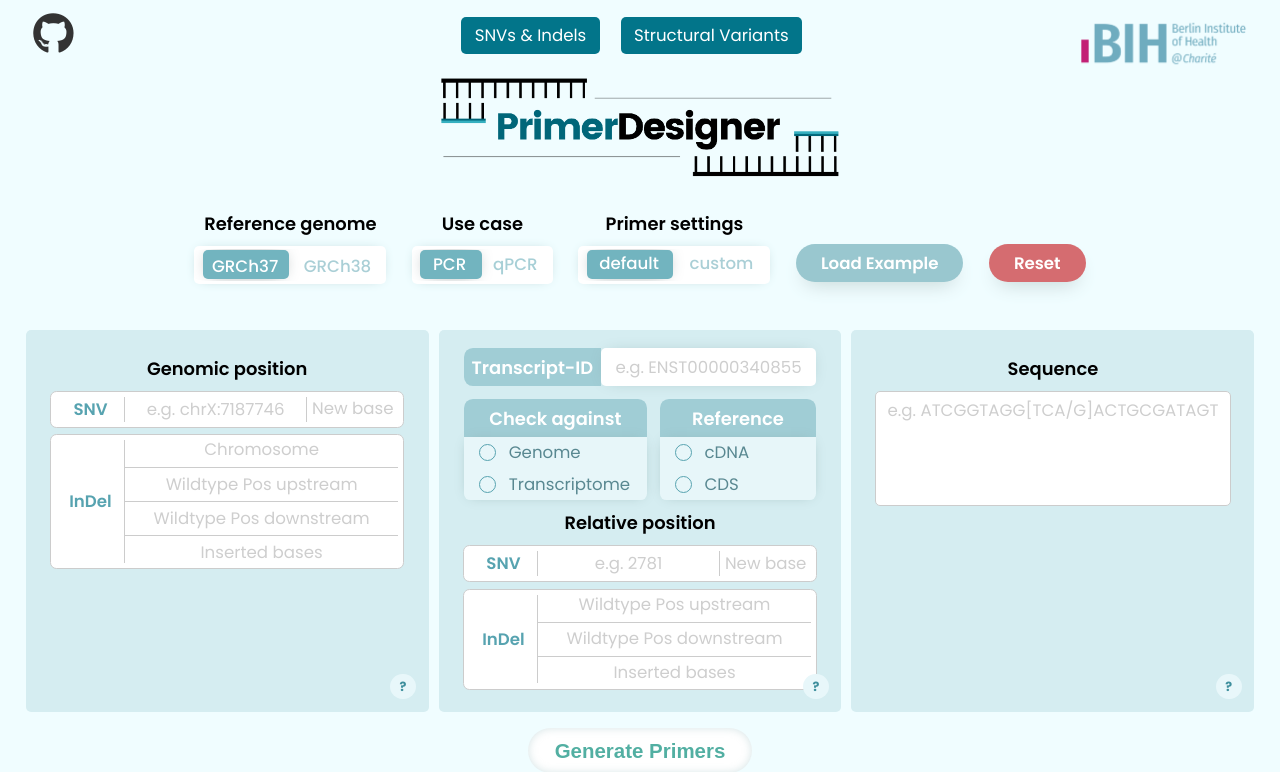
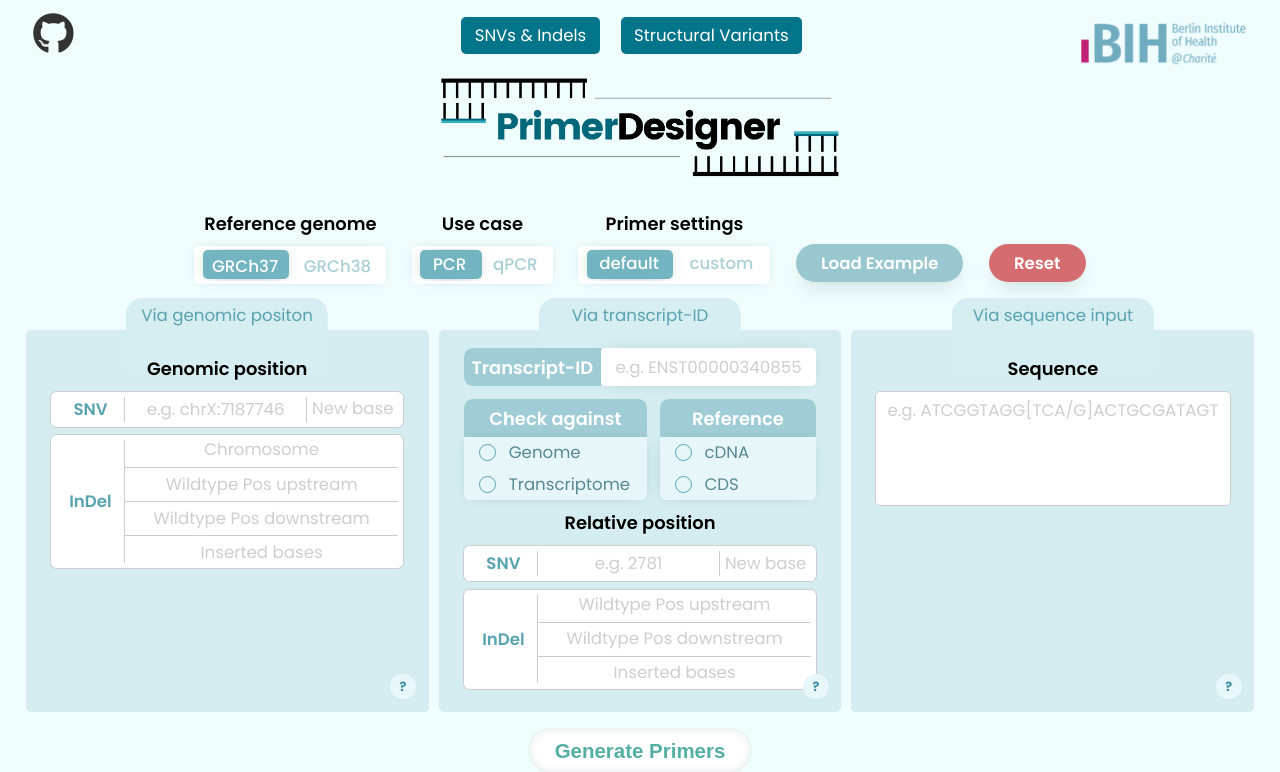
Before and after one commit to KuechlerO/PrimerDesigner, a Django app: page /primer-designer/ in a window 1280 px wide. Shown: the top 772 px of the page. Run offline with Django 5.2, Linux system fonts and the light colour scheme; parts of the project's set-up code (start-up, migrations or seed data) failed here and were passed over.

Commit message:
Remove opacity for input labels...

```diff
--- a/primer_designer_app/static/primer_designer_app/style.css
+++ b/primer_designer_app/static/primer_designer_app/style.css
@@ -908,22 +908,17 @@ opacity: 1; /* Safari braucht das manchmal */
   padding: 0.3rem 0.6rem;
   border-radius:1em 1em 0em 0em;
   font-size: 1.3em;
-  opacity: 0;
+  opacity: 1;
   pointer-events: none;
   transition: opacity 0.2s ease;
   white-space: nowrap;
   will-change: opacity, transform;
 }
 
-
 .hover-label-highlight{
   background-color: rgb(195, 226, 231) !important;
   /* transition: all 0.2s ease; */
 
-}
-/* Sichtbar bei Hover */
-#Identifier:hover .hover-label, #Genomic_Position:hover .hover-label,#Sequence:hover .hover-label   {
-  opacity: 1;
 }
 
 .output-table tr:nth-child(even){background-color: #e2fbff}
```
